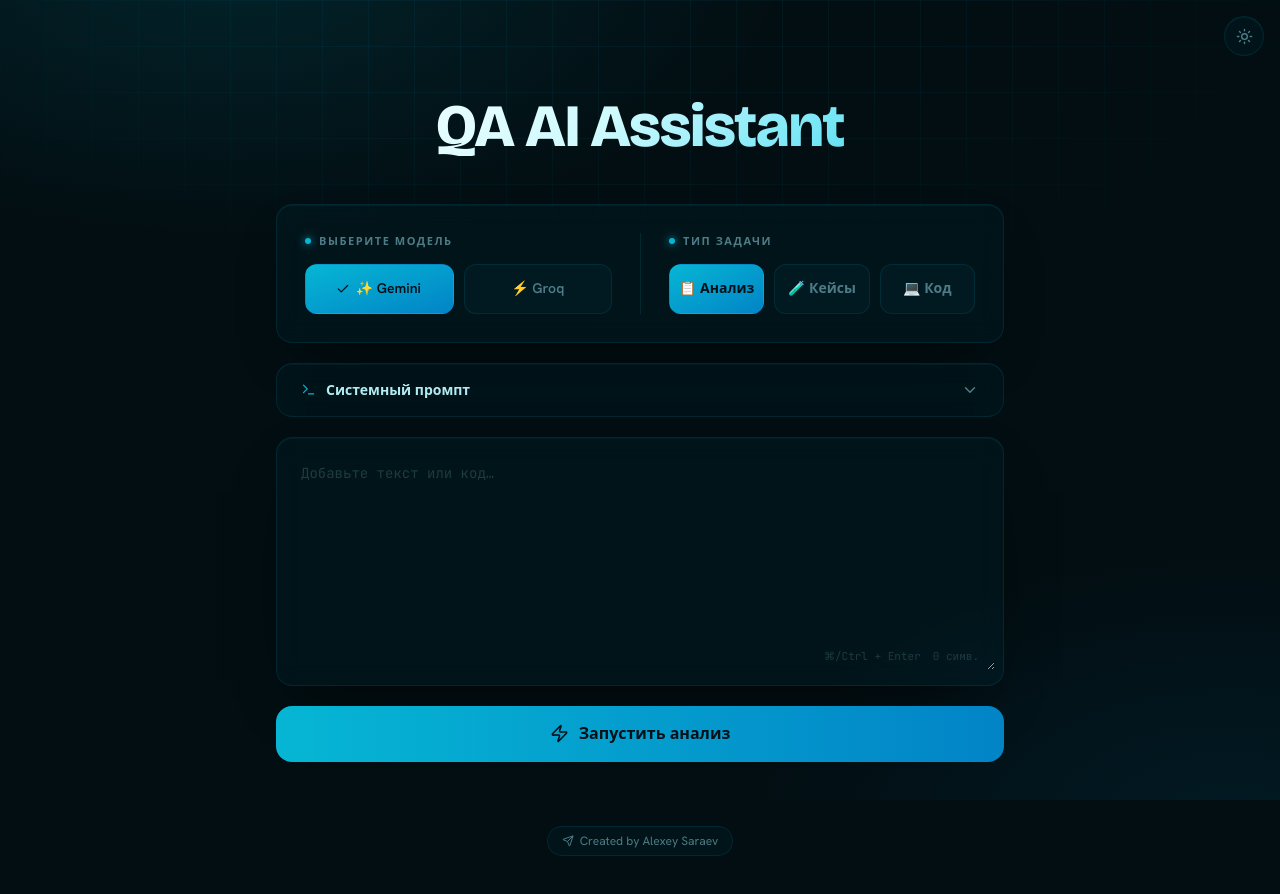
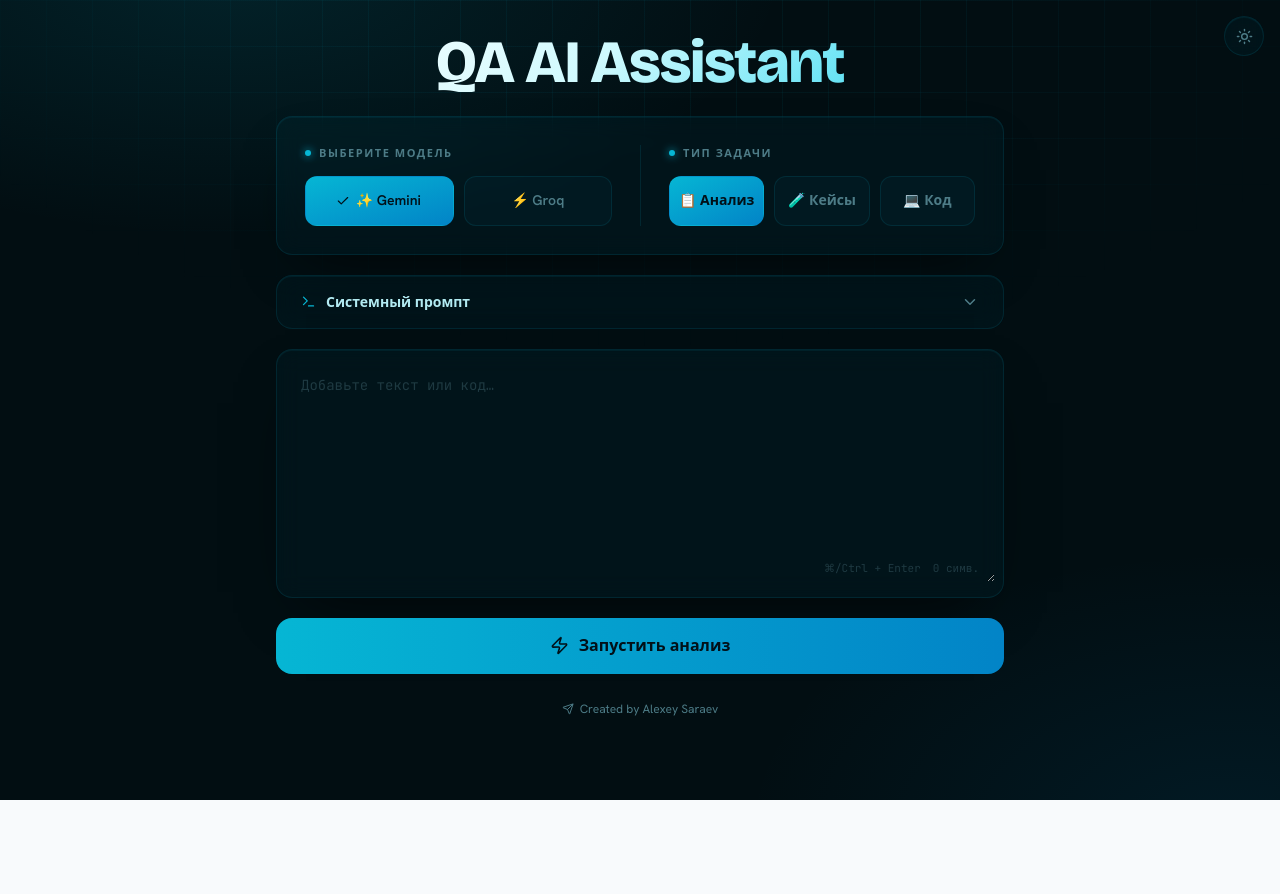
Before and after one commit to AlexeySaraev/QASite, a Next.js app: page / in a window 1280 px wide. Shown: the top 894 px of the page. After the commit the page ends 800 px from the top, so only its background shows below. Built offline with nearby package versions, Linux system fonts and the light colour scheme.

Commit message:
Update page.tsx

```diff
--- a/app/page.tsx
+++ b/app/page.tsx
@@ -131,10 +131,10 @@ export default function Home() {
         {theme === "dark" ? <Sun size={17} /> : <Moon size={17} />}
       </button>
 
-      <main className="relative max-w-3xl mx-auto px-5 py-16 sm:py-24">
+      <main className="relative max-w-3xl mx-auto px-5 py-6 sm:py-8">
 
         {/* Хедер */}
-        <header className="text-center mb-12 qa-rise">
+        <header className="text-center mb-6 qa-rise">
           <h1 className="qa-display qa-title text-5xl sm:text-6xl font-extrabold tracking-tight leading-[1.05]">
             QA AI Assistant
           </h1>
@@ -321,12 +321,12 @@ export default function Home() {
         )}
 
         {/* Подвал */}
-        <footer className="mt-16 text-center qa-rise">
+        <footer className="mt-6 text-center qa-rise">
           <a
             href="https://t.me/Alexey_Saraev"
             target="_blank"
             rel="noopener noreferrer"
-            className="group inline-flex items-center gap-1.5 px-3.5 py-1.5 rounded-full border border-[var(--border)] bg-[var(--surface)] text-xs text-[var(--muted)] hover:text-[var(--accent-from)] hover:border-[var(--accent-from)]/40 transition-all"
+            className="group inline-flex items-center gap-1.5 text-xs text-[var(--muted)] hover:text-[var(--accent-from)] transition-colors"
           >
             <Send size={12} className="transition-transform group-hover:translate-x-0.5 group-hover:-translate-y-0.5" />
             Created by Alexey Saraev
```
